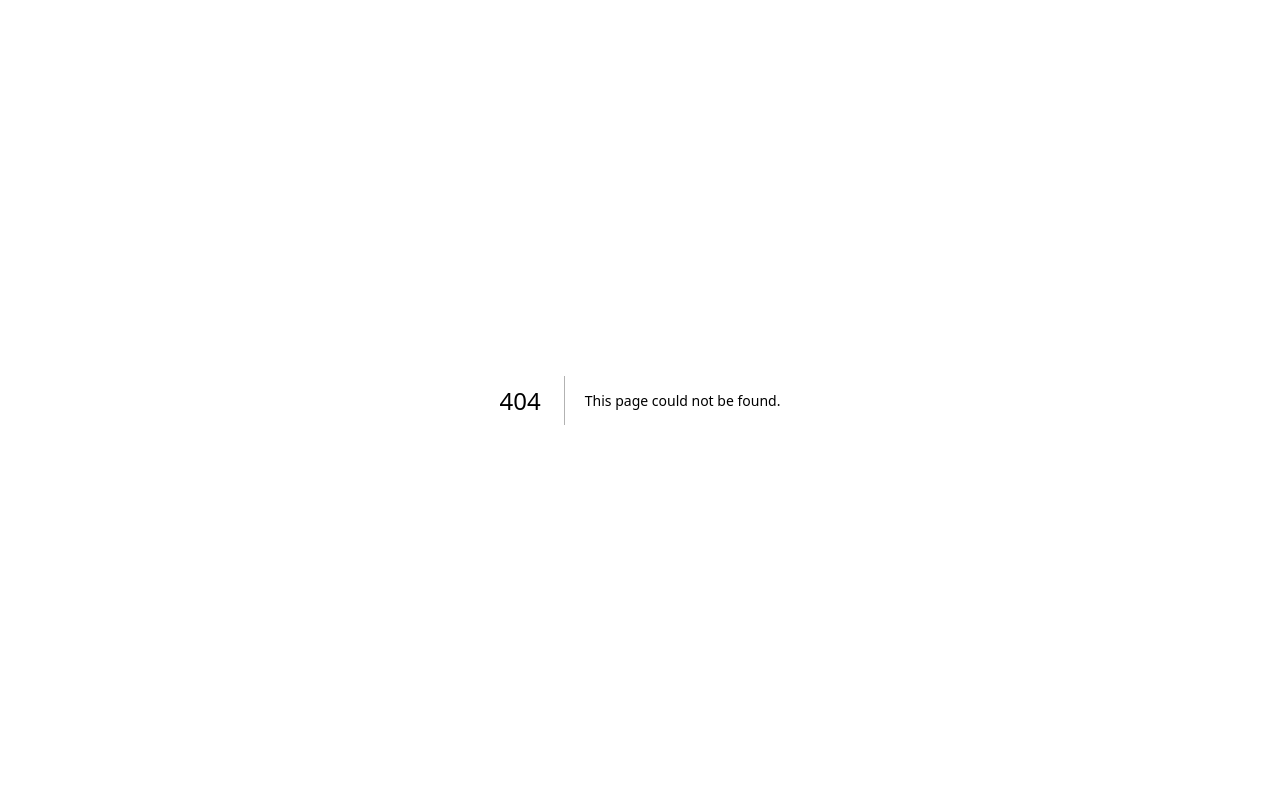
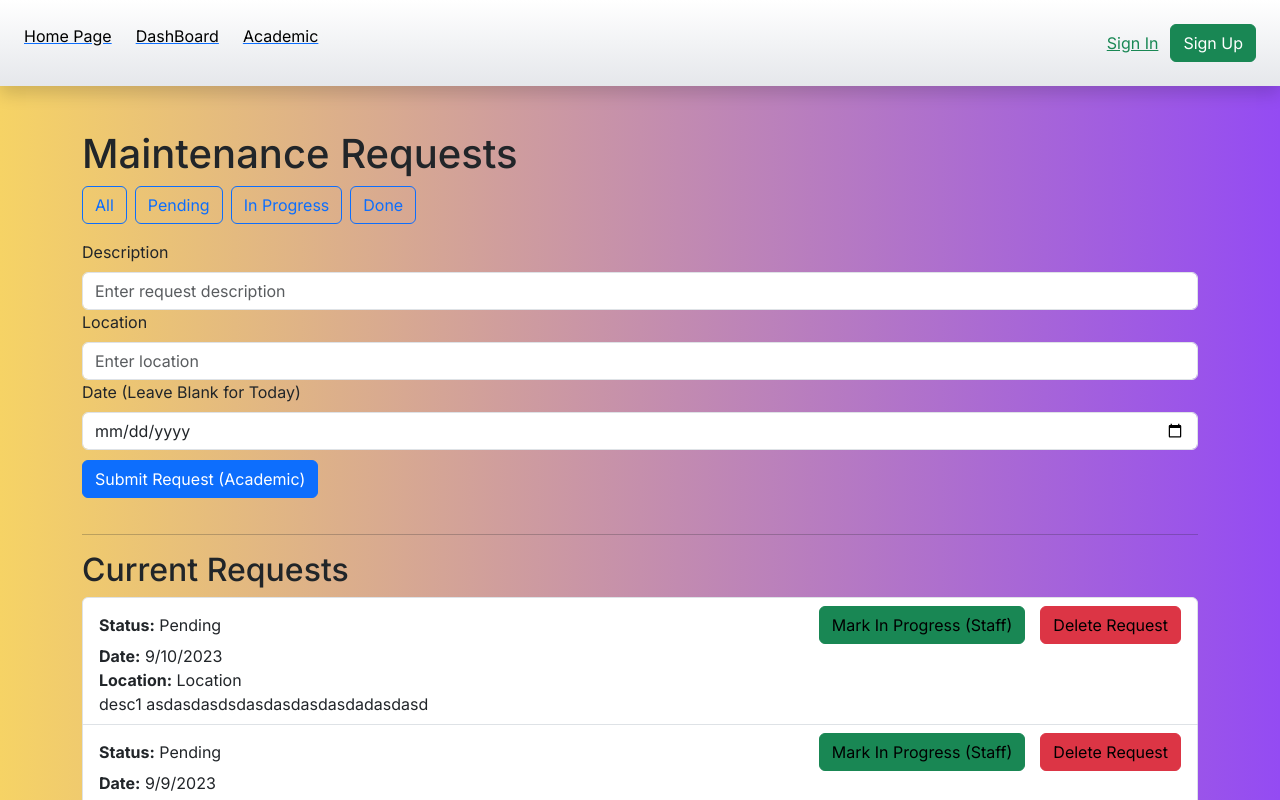
Before and after one commit to UmutCan00/bilkonnekt-public-fe, a Next.js app: page /academic/faculty-staff-request-forum in a window 1280 px wide. Before the commit this address had no page. Shown: the top 800 px of the page. Built offline with nearby package versions, Linux system fonts and the light colour scheme; no server answers.

Commit message:
Academic Forum added with mockdata

```diff
--- /dev/null
+++ b/src/app/academic/faculty-staff-request-forum/page.jsx
@@ -0,0 +1,210 @@
+// Create a new component, e.g., MaintenanceRequest.js
+"use client";
+//TODO Connect backend and delete mockdata
+import React, { useState } from "react";
+import { Button, Form, ListGroup } from "react-bootstrap";
+import { v4 as uuidv4 } from "uuid";
+import academicForumData from "../../mockdata/academicForumData";
+import Navbar from "../../components/Navbar";
+
+const MaintenanceRequest = () => {
+  const [requests, setRequests] = useState(academicForumData);
+  const [newRequest, setNewRequest] = useState("");
+  const [newLocation, setNewLocation] = useState("");
+  const [newDate, setNewDate] = useState(Date.now());
+  const [filterStatus, setFilterStatus] = useState("Pending");
+  const [currentUser, setCurrentUser] = useState("owner-id-1"); // TODO Replace with actual user ID from seesion
+
+  const handleSubmit = (e) => {
+    e.preventDefault();
+    const newRequestItem = {
+      id: uuidv4(),
+      description: newRequest,
+      location: newLocation,
+      date: new Date(newDate),
+      status: "Pending",
+      ownerId: currentUser, // Assign the owner ID
+    };
+    setRequests([...requests, newRequestItem]);
+    setNewRequest("");
+    setNewLocation("");
+    setNewDate(Date.now());
+  };
+
+  const handleStatusChange = (id, newStatus) => {
+    const updatedRequests = requests.map((request) => {
+      if (request.uuid === id) {
+        return { ...request, status: newStatus };
+      }
+      return request;
+    });
+
+    setRequests(updatedRequests);
+  };
+
+  const handleDeleteRequest = (id) => {
+    const updatedRequests = requests.filter((request) => request.uuid !== id);
+    setRequests(updatedRequests);
+  };
+
+  const sortedRequests = [...requests].sort((a, b) => {
+    const dateComparison = a.date;
+
+    if (dateComparison !== 0) {
+      return -dateComparison;
+    }
+
+    if (a.status === "Pending" && b.status !== "Pending") {
+      return -1;
+    }
+
+    if (a.status !== "Pending" && b.status === "Pending") {
+      return 1;
+    }
+
+    return 0;
+  });
+
+  // Filter requests based on selected status
+  const filteredRequests = sortedRequests.filter((request) => {
+    if (filterStatus === "All") {
+      return true;
+    }
+    return request.status === filterStatus;
+  });
+
+  return (
+    <div>
+      <Navbar />
+      <div className="container mt-4">
+        <h1>Maintenance Requests</h1>
+
+        <div className="mb-3">
+          <Button
+            variant="outline-primary"
+            className="mr-2"
+            onClick={() => setFilterStatus("All")}
+          >
+            All
+          </Button>
+          <Button
+            variant="outline-primary"
+            className="mr-2"
+            onClick={() => setFilterStatus("Pending")}
+          >
+            Pending
+          </Button>
+          <Button
+            variant="outline-primary"
+            className="mr-2"
+            onClick={() => setFilterStatus("In Progress")}
+          >
+            In Progress
+          </Button>
+          <Button
+            variant="outline-primary"
+            onClick={() => setFilterStatus("Done")}
+          >
+            Done
+          </Button>
+        </div>
+
+        <Form onSubmit={handleSubmit}>
+          <Form.Group controlId="description">
+            <Form.Label>Description</Form.Label>
+            <Form.Control
+              type="text"
+              placeholder="Enter request description"
+              value={newRequest}
+              onChange={(e) => setNewRequest(e.target.value)}
+            />
+          </Form.Group>
+          <Form.Group controlId="location">
+            <Form.Label>Location</Form.Label>
+            <Form.Control
+              type="text"
+              placeholder="Enter location"
+              value={newLocation}
+              onChange={(e) => setNewLocation(e.target.value)}
+            />
+          </Form.Group>
+          <Form.Group controlId="date">
+            <Form.Label>Date (Leave Blank for Today)</Form.Label>
+            <Form.Control
+              type="date"
+              value={newDate}
+              onChange={(e) => setNewDate(e.target.value)}
+            />
+          </Form.Group>
+          <Button
+            variant="primary"
+            type="submit"
+            style={{ marginBottom: "20px", marginTop: "10px" }}
+          >
+            Submit Request (Academic)
+          </Button>
+        </Form>
+
+        <hr />
+        <div style={{ marginTop: "10px" }}>
+          <h2>Current Requests</h2>
+        </div>
+
+        <ListGroup>
+          {filteredRequests.map((request) => (
+            <ListGroup.Item key={request.uuid}>
+              <div className="d-flex justify-content-between align-items-center">
+                <div>
+                  <strong>Status:</strong> {request.status}
+                </div>
+                <div>
+                  {request.status === "Pending" && (
+                    <Button
+                      variant="success"
+                      onClick={() =>
+                        handleStatusChange(request.uuid, "In Progress")
+                      }
+                      style={{ color: "black" }}
+                    >
+                      Mark In Progress (Staff)
+                    </Button>
+                  )}
+                  {request.status === "In Progress" && (
+                    <Button
+                      variant="success"
+                      onClick={() =>
+                        handleStatusChange(request.uuid, "Completed")
+                      }
+                      style={{ color: "black" }}
+                    >
+                      Mark Completed (Staff)
+                    </Button>
+                  )}
+                  {request.ownerId === currentUser && (
+                    <Button
+                      variant="danger"
+                      onClick={() => handleDeleteRequest(request.uuid)}
+                      style={{ color: "black", marginLeft: "15px" }}
+                    >
+                      Delete Request
+                    </Button>
+                  )}
+                </div>
+              </div>
+              <div>
+                <strong>Date:</strong>{" "}
+                {new Date(request.date).toLocaleDateString()}
+              </div>
+              <div>
+                <strong>Location:</strong> {request.location}
+              </div>
+              {request.description}
+            </ListGroup.Item>
+          ))}
+        </ListGroup>
+      </div>
+    </div>
+  );
+};
+
+export default MaintenanceRequest;
--- /dev/null
+++ b/src/app/mockdata/academicForumData.js
@@ -0,0 +1,60 @@
+const	academicPostData = [
+    {
+        uuid: 'unique-id-1',
+        description: "desc1 asdasdasdsdasdasdasdasdadasdasd",
+        location: "Location",
+        date: "9.10.2023",
+        status: "Pending",
+        ownerId: "owner-id-1",
+    },
+    {
+        uuid: 'unique-id-2',
+        description: "desc1 asdasdasdsdasdasdasdasdadasdasd",
+        location: "Location",
+        date: "9.9.2023",
+        status: "Pending",
+        ownerId: "owner-id-1",
+    },
+    {
+        uuid: 'unique-id-3',
+        description: "desc1 asdasdasdsdasdasdasdasdadasdasd",
+        location: "Location",
+        date: "9.10.2023",
+        status: "Pending",
+        ownerId: "owner-id-2",
+    },
+    {
+        uuid: 'unique-id-4',
+        description: "desc1 asdasdasdsdasdasdasdasdadasdasd",
+        location: "Location",
+        date: "9.8.2023",
+        status: "Pending",
+        ownerId: "owner-id-2",
+    },
+    {
+        uuid: 'unique-id-5',
+        description: "desc1 asdasdasdsdasdasdasdasdadasdasd",
+        location: "Location",
+        date: "9.10.2023",
+        status: "Pending",
+        ownerId: "owner-id-2",
+    },
+    {
+        uuid: 'unique-id-6',
+        description: "desc1 asdasdasdsdasdasdasdasdadasdasd",
+        location: "Location",
+        date: "9.10.2023",
+        status: "Pending",
+        ownerId: "owner-id-2",
+    },
+    {
+        uuid: 'unique-id-7',
+        description: "desc1 asdasdasdsdasdasdasdasdadasdasd",
+        location: "Location",
+        date: "9.10.2023",
+        status: "Pending",
+        ownerId: "owner-id-2",
+    },
+]
+
+export default academicPostData ;
```
